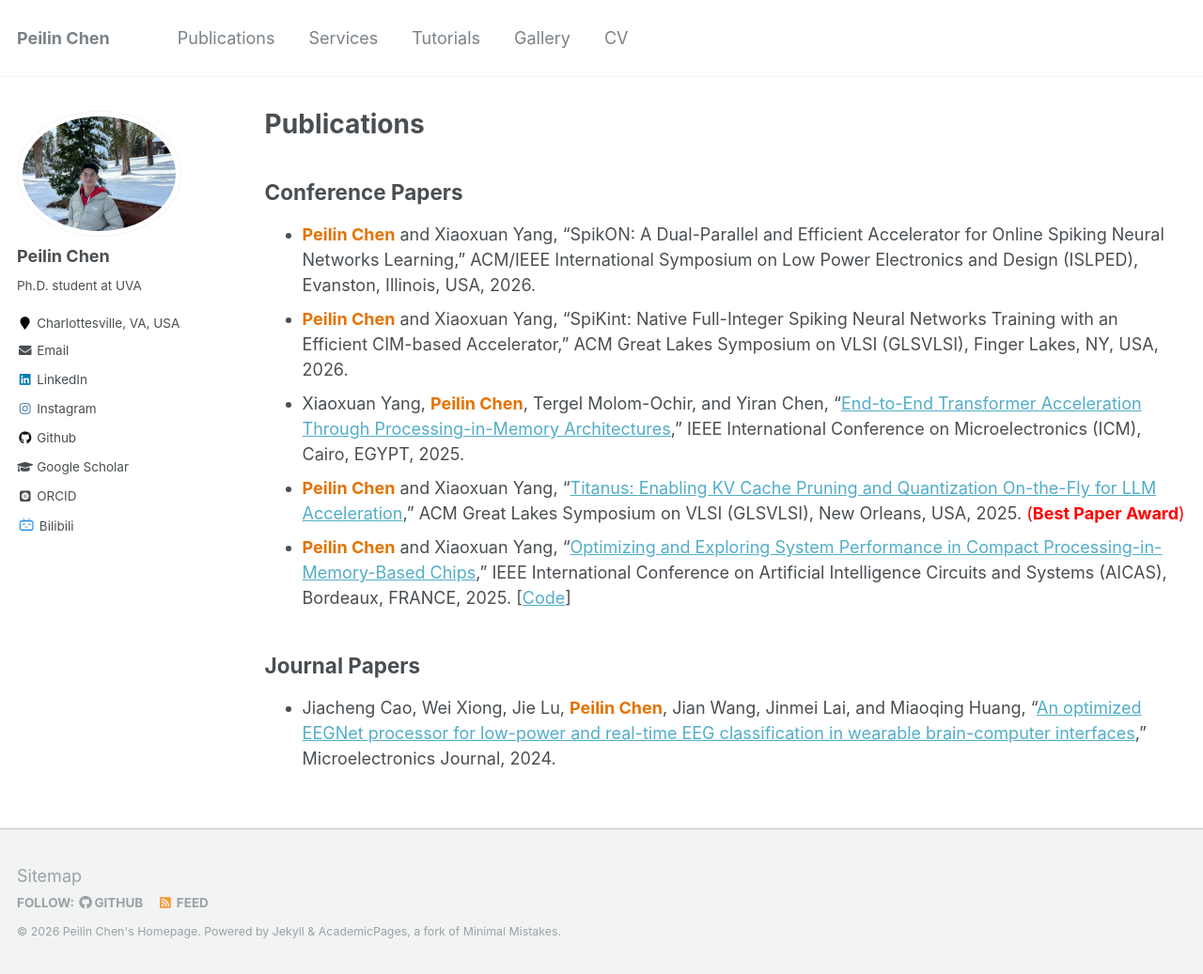
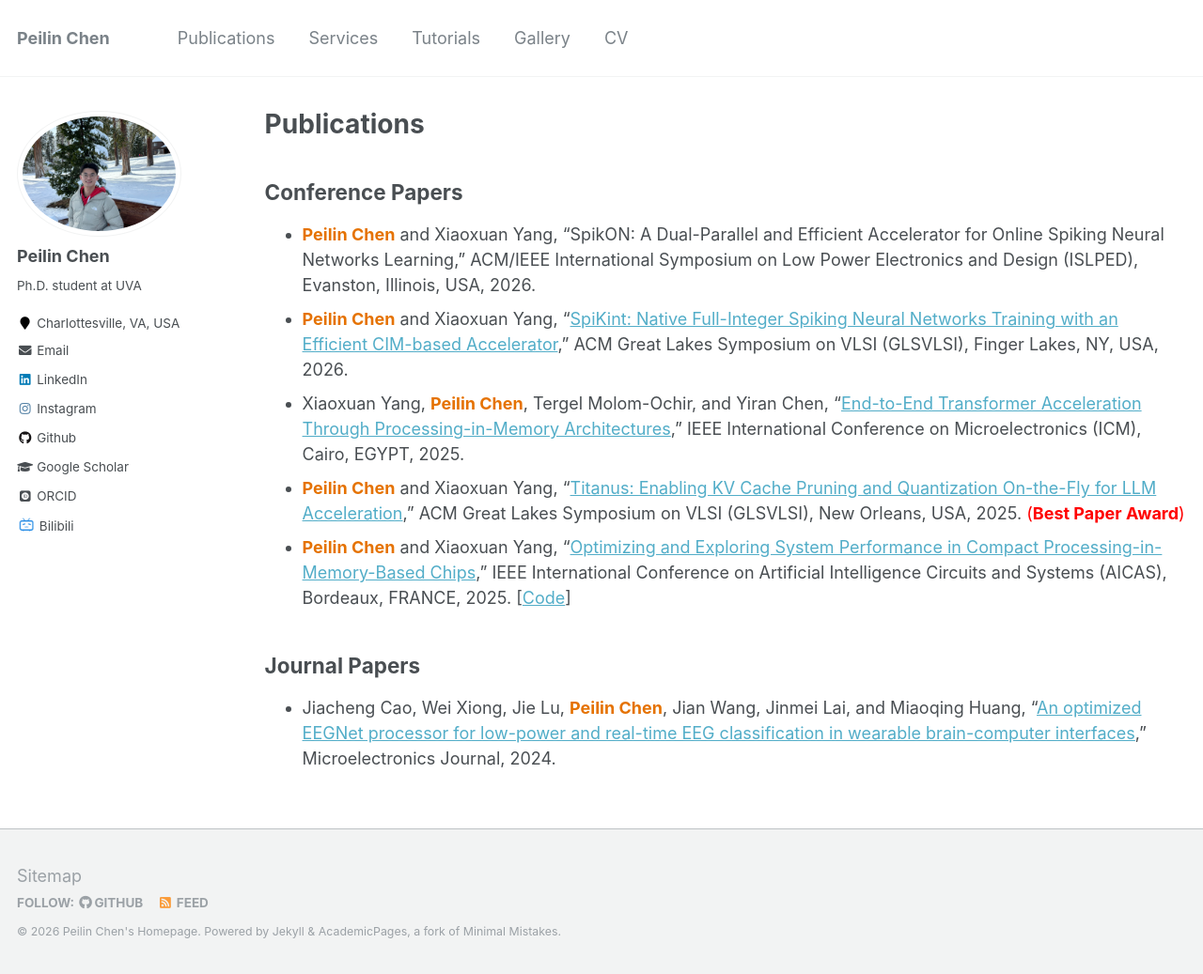
Before and after one commit to peilin-chen/peilin-chen.github.io, a Jekyll site: the page built from _pages/publications.md, in a window 1280 px wide and 1037 px high. Shown: the whole window at 94% size. Built offline with Jekyll 4.4.1, drawn with Linux system fonts in a browser that asks for light colours; some web fonts are replaced; part of the change alters nothing that is shown.

Commit message:
Update publications.md

```diff
--- a/_pages/publications.md
+++ b/_pages/publications.md
@@ -8,10 +8,10 @@ author_profile: true
 ## Conference Papers
 
 * <span style="color: #E57200;">**Peilin Chen**</span> and Xiaoxuan Yang, "SpikON: A Dual-Parallel and Efficient Accelerator for Online Spiking Neural Networks Learning," ACM/IEEE International Symposium on Low Power Electronics and Design (ISLPED), Evanston, Illinois, USA, 2026.
-* <span style="color: #E57200;">**Peilin Chen**</span> and Xiaoxuan Yang, "SpiKint: Native Full-Integer Spiking Neural Networks Training with an Efficient CIM-based Accelerator," ACM Great Lakes Symposium on VLSI (GLSVLSI), Finger Lakes, NY, USA, 2026.
+* <span style="color: #E57200;">**Peilin Chen**</span> and Xiaoxuan Yang, "[SpiKint: Native Full-Integer Spiking Neural Networks Training with an Efficient CIM-based Accelerator](https://dl.acm.org/doi/10.1145/3787109.3815248)," ACM Great Lakes Symposium on VLSI (GLSVLSI), Finger Lakes, NY, USA, 2026.
 * Xiaoxuan Yang, <span style="color: #E57200;">**Peilin Chen**</span>, Tergel Molom-Ochir, and Yiran Chen, "[End-to-End Transformer Acceleration Through Processing-in-Memory Architectures](https://ieeexplore.ieee.org/document/11322529)," IEEE International Conference on Microelectronics (ICM), Cairo, EGYPT, 2025.
-* <span style="color: #E57200;">**Peilin Chen**</span> and Xiaoxuan Yang, "[Titanus: Enabling KV Cache Pruning and Quantization On-the-Fly for LLM Acceleration](https://arxiv.org/abs/2505.17787)," ACM Great Lakes Symposium on VLSI (GLSVLSI), New Orleans, USA, 2025. <span style="color: red;">(**Best Paper Award**)</span>
-* <span style="color: #E57200;">**Peilin Chen**</span> and Xiaoxuan Yang, "[Optimizing and Exploring System Performance in Compact Processing-in-Memory-Based Chips](https://arxiv.org/abs/2502.21259)," IEEE International Conference on Artificial Intelligence Circuits and Systems (AICAS), Bordeaux, FRANCE, 2025. [[Code](https://github.com/peilin-chen/Compact-PIM-based-Design)]
+* <span style="color: #E57200;">**Peilin Chen**</span> and Xiaoxuan Yang, "[Titanus: Enabling KV Cache Pruning and Quantization On-the-Fly for LLM Acceleration](https://dl.acm.org/doi/full/10.1145/3716368.3735145)," ACM Great Lakes Symposium on VLSI (GLSVLSI), New Orleans, USA, 2025. <span style="color: red;">(**Best Paper Award**)</span>
+* <span style="color: #E57200;">**Peilin Chen**</span> and Xiaoxuan Yang, "[Optimizing and Exploring System Performance in Compact Processing-in-Memory-Based Chips](https://ieeexplore.ieee.org/abstract/document/11173147)," IEEE International Conference on Artificial Intelligence Circuits and Systems (AICAS), Bordeaux, FRANCE, 2025. [[Code](https://github.com/peilin-chen/Compact-PIM-based-Design)]
 
 ## Journal Papers
 
```
